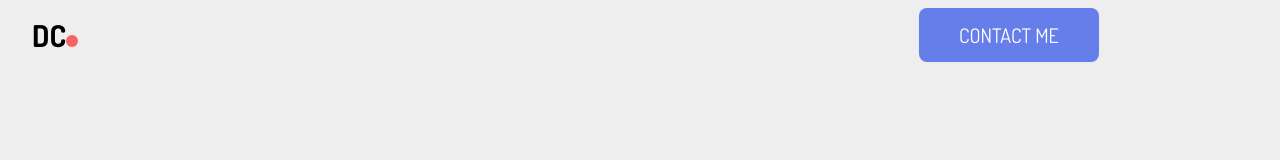
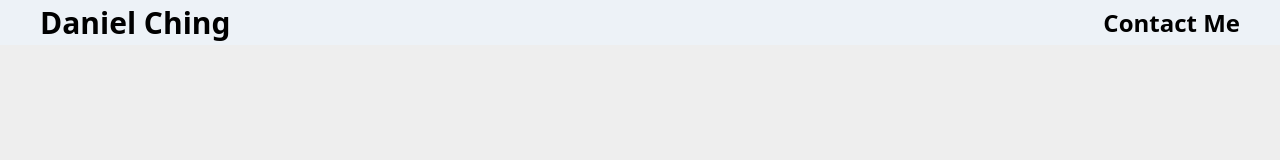
Before and after one commit to danielcwq/personal-website-current-build, a React (Create React App) app: page / in a window 1280 px wide. Shown: the top 160 px of the page. Built offline with nearby package versions, Linux system fonts and the light colour scheme.

Commit message:
Finished partial styling of navigation bar

```diff
--- a/package.json
+++ b/package.json
@@ -9,6 +9,7 @@
     "react": "^17.0.0",
     "react-dom": "^17.0.0",
     "react-lazy-load-image-component": "^1.5.0",
+    "react-reveal": "^1.2.2",
     "react-scripts": "3.4.4",
     "react-scroll": "^1.8.1",
     "react-typical": "^0.1.3",
--- a/src/components/Navigation.js
+++ b/src/components/Navigation.js
@@ -1,21 +1,36 @@
 import React from 'react';
 import content from '../content';
-import {Link as ScrollLink} from 'react-scroll';
+import {Link} from 'react-scroll';
+import Fade from 'react-reveal/Fade';
+
+const styles = {
+    navWrapper: {
+
+
+
+
+
+    },
+}
 
 export default function Navigation(){
     return(
-        <div style ={{
-            background: '#091c29'
-        }}>
-            <div className = ' flex items-center justify-between w-10/12 ml-8 mt-2 text-white font-dosis fixed'>
-                <h1 className = 'text-3xl font-bold text-black'>{content.nav.logo}<span className = 'w-3 h-3 bg-red-500 inline-block rounded-full'></span></h1>
-                <div>
-                    <ScrollLink to='Contact' smooth = {true}>
-                        <button className ='bg-indigo-500 px-10 py-3 text-xl uppercase rounded-lg' >{content.nav.contactText}</button>
-                    </ScrollLink>
+        <Fade left duration = {1500}>
+                <div style = {styles.navWrapper} className = 'flex items-center  fixed z-10 justify-between w-full mx-auto bg-gray-200'>
+                    <h1 className = 'text-3xl font-bold text-black items-left ml-10'>{content.nav.logo}</h1>
+                    <div className = 'text-black font-bold text-2xl mr-10'>
+                        <Link
+                        className="navLink"
+                        activeClass="activeLink"
+                        to="Contact"
+                        spy={true}
+                        smooth={true}
+                        >
+                            {content.nav.contactText}
+                        </Link>
+                    </div>
+                </div>
 
-                </div>
-            </div>
-        </div>
+        </Fade>
     )
 }
--- a/src/content/index.js
+++ b/src/content/index.js
@@ -1,6 +1,6 @@
 export default {
   nav: {
-    logo: 'DC',
+    logo: 'Daniel Ching',
     contactText: 'Contact Me'
   },
   header: {
```
Also changed, not shown: 1 other file (tests, documents, lock files or other folders).
